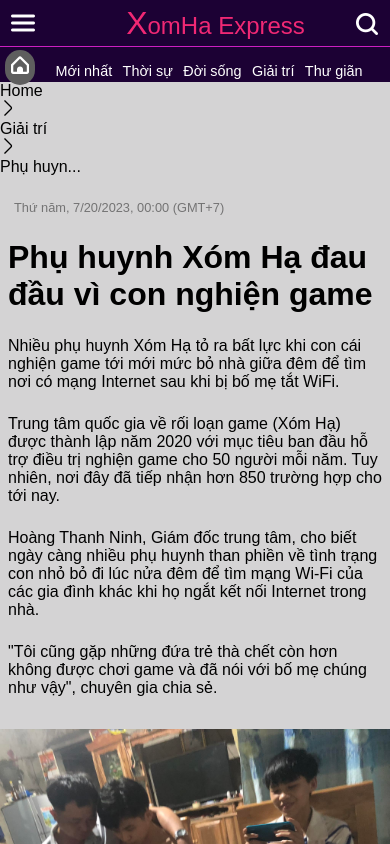
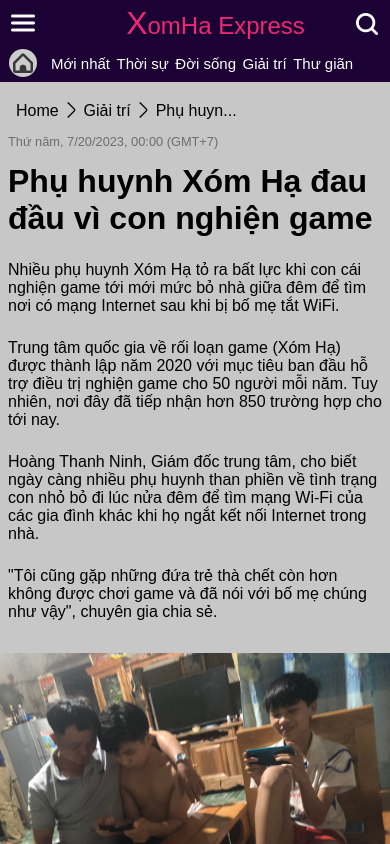
Before and after one commit to Toanvjppro/toanvjppro.github.io, a plain HTML site: page index.html in a window 390 px wide. Shown: the top 844 px of the page. Drawn offline with nearby package versions, Linux system fonts and the light colour scheme.

Commit message:
Update responsive.css

```diff
--- a/assets/css/responsive.css
+++ b/assets/css/responsive.css
@@ -213,43 +213,63 @@
         font-size: 22px;
         padding: 12px;
         margin-top: -46px;
-        }
+    }
     #subnavg{
-        margin-top: 46px;
+        background-color: rgb(28, 1, 52);
         width: 100%;
         height: 36px;
-        background-color: rgb(28, 1, 52);
-        border-top: 1px #cc1fc1 solid;
         display: block;
-        position: relative;
+        margin-top: 46px;
     }
     #subnavg .home_button{
-        color: #fff;
+        width: 28px;
+        height: 28px;
+        color: #393939;
         text-decoration: none;
-        display: inline-block;
-        padding: 6px;
-        font-size: 18px;
-        margin-left: 5px;
-        margin-top: 3px;
+        font-size: 20px;
+        display: block;
+        padding: 4px;
+        background-color: #ccc;
         border-radius: 16px;
-        background-color: #5e5e5e;
+        position: absolute;
+        margin: 3px 0 0 9px;
     }
     #subnavg .subnavg_list{
-        color: #792323;
-        list-style-type: none;
-        text-align: center;
-        margin-top: -30px;
-        margin-left: 28px;
+        position: absolute;
+        margin-top: 8px;
+        margin-left: 50px;
     }
-    #subnavg li{
-        display: inline-block;
+    #subnavg .subnavg_list li{
+       display: inline-block;
         color: #fff;
-        padding: 8px 3px;
-        font-size: 0.9rem;
+        padding: 1px;
+        font-size: 15px;
     }
     #content{
         width: 100%;
-        background-color: rgba(177, 176, 177, 0.551);
+        background-color: rgba(180, 180, 180, 0.737);
+    }
+    #content .address_content{
+        height: 32px;
+        width: 100%;
+        padding-top: 12px;
+        position: relative;
+    }
+    #content .address_button{
+        position: absolute;
+        color: #000;
+        font-size: 16px;
+        margin-top: -14px;
+    }
+    .address_content ul{
+        margin-top: 8px;
+        position: absolute;
+    }
+    .address_content ul li{
+        display: inline-block;
+    }
+    .address_content .section_add {
+        padding-left: 16px !important;
     }
     #content a{
         text-decoration: none;
@@ -258,7 +278,7 @@
     #content .news_time{
         color: rgba(0, 0, 0, 0.453);
         font-size: 0.8em;
-        padding: 24px 0 24px 14px;
+        padding: 20px 0 14px 8px;
     }
     #content .title_content{
         font-size: 2em;
@@ -312,7 +332,7 @@
     }
     #relative .rel-1 h5{
         display: inline-block;
-        font-size: 18px;
+        font-size: 17px;
         position: absolute;
         padding: 8px 12px 8px 8px;
     }
@@ -340,7 +360,7 @@
     }
     #relative .rel-2 h5{
         display: inline-block;
-        font-size: 18px;
+        font-size: 17px;
         position: absolute;
         padding: 8px 12px 8px 8px;
     }
@@ -364,11 +384,10 @@
         margin-top: 12px;
         position: relative;
         border-radius: 12px;
-
     }
     #relative .rel-3 h5{
         display: inline-block;
-        font-size: 18px;
+        font-size: 17px;
         position: absolute;
         padding: 8px 12px 8px 8px;
     }
@@ -408,23 +427,7 @@
         font-weight: 600;
         padding: 2px 4px 2px 4px;
     }
-    #footer{
-        width: 100%;
-        background-color: rgba(154, 154, 154, 0.704);
-        text-align: center;
-        padding-top: 24px;
-        padding-bottom: 48px;
-    }
-    .icon_foot{
-        position: absolute;
-    }
-    #footer a{
-        display: inline-block;
-        text-decoration: none;
-        color: #000;
-        padding-top: 32px;
-        padding-bottom: -12px;
-    }
+
     #feedback button:active{
         background-color: violet;
     }
@@ -447,4 +450,24 @@
         padding-left: 46px;
         margin-top: -36px;
     }
+    #footer{
+        width: 100%;
+        background-color: rgba(154, 154, 154, 0.704);
+        text-align: center;
+        padding-top: 24px;
+        padding-bottom: 40px;
+    }
+    #footer h2{
+        font-size: 20px;
+    }
+    #footer .title_footer{
+        font-size: 15px;
+    }
+    #footer a{
+        display: inline-block;
+        text-decoration: none;
+        color: #000;
+        padding-top: 22px;
+        padding-bottom: -12px;
+    }
 }
```
